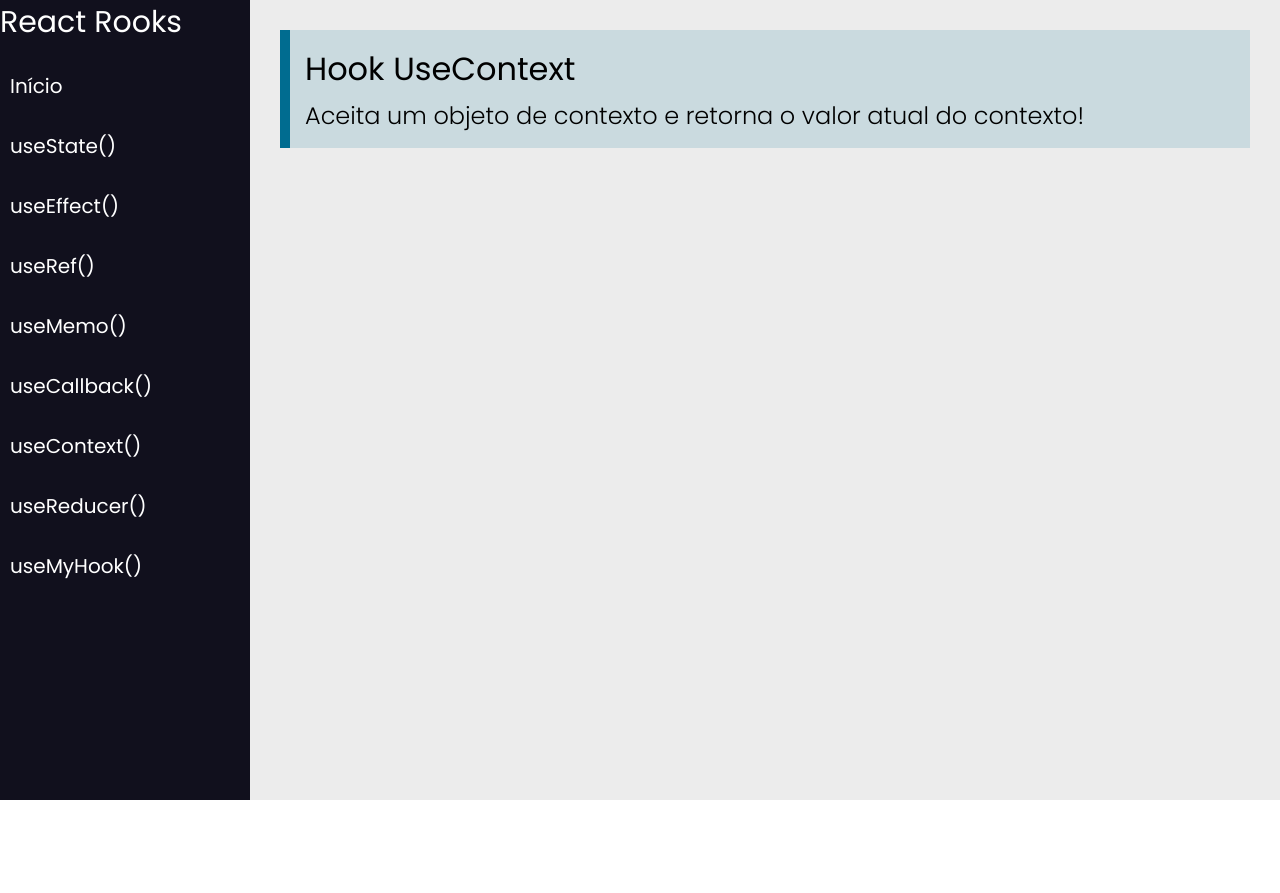
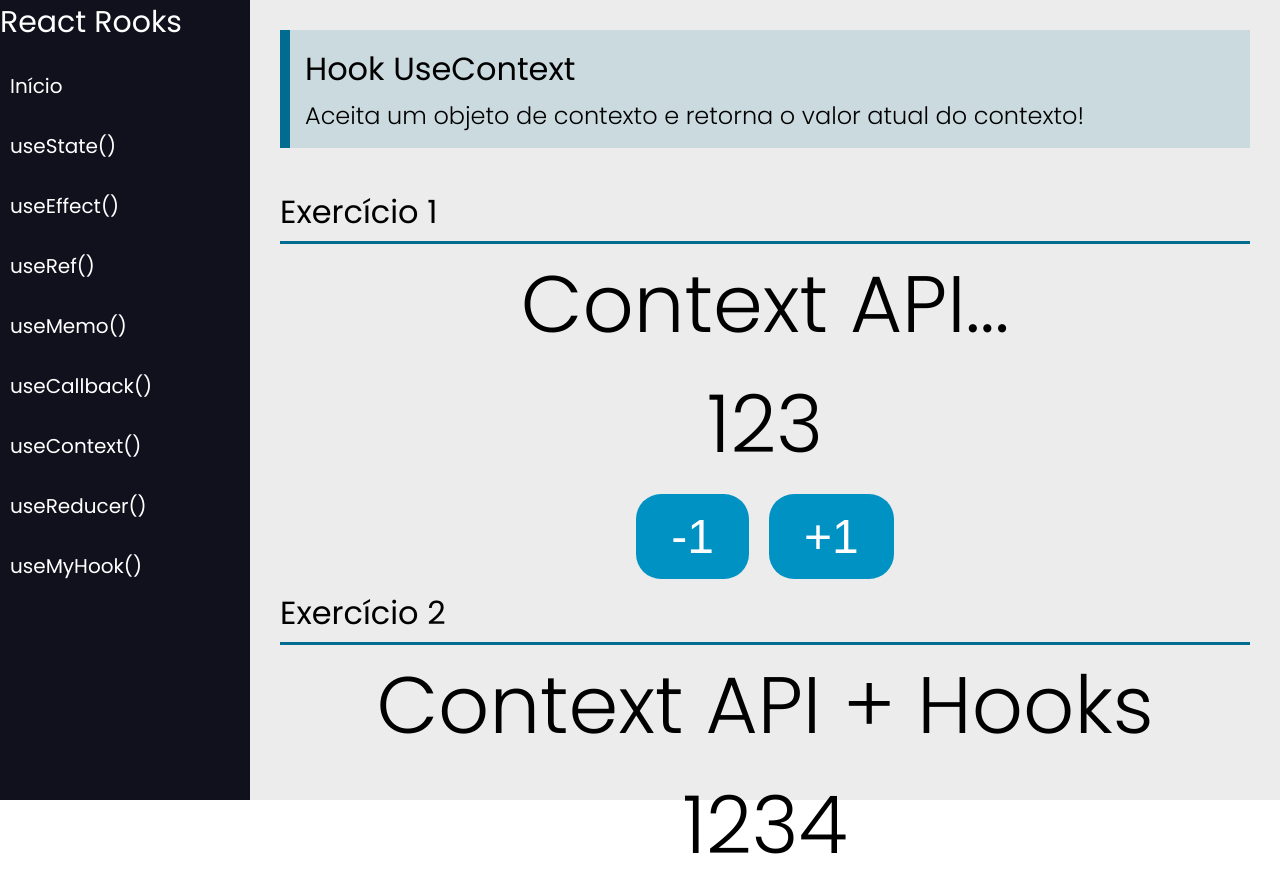
Before and after one commit to ketlynsantos/Hooks, a React (Create React App) app: page /useContext in a window 1280 px wide. Shown: the top 893 px of the page. Before the commit the page ends 800 px from the top, so only its background shows below. Built offline with nearby package versions, Linux system fonts and the light colour scheme.

Commit message:
useContext

```diff
--- /dev/null
+++ b/src/data/DataContext.js
@@ -0,0 +1,10 @@
+import React from 'react'
+
+export const data = {
+    number: 123,
+    text: 'Context API...'
+}
+
+//Objeto de contexto
+const DataContext = React.createContext(data)
+export default DataContext
--- /dev/null
+++ b/src/data/Store.jsx
@@ -0,0 +1,37 @@
+//Componente não visual
+import React, { useState } from 'react'
+
+//Estado inicial
+const initialState = {
+    number: 1234,
+    text: 'Context API + Hooks'
+}
+
+//Contexto
+export const AppContext = React.createContext(initialState)
+
+const Store = props => {
+
+    const [state, setState] = useState(initialState)
+
+    function updateState(key, value) {
+        setState({
+            ...state,
+            [key]: value
+        })
+    }
+
+    return (
+        <AppContext.Provider value={{
+            number: state.number,
+            text: state.text,
+            setNumber: n => updateState('number', n),
+            setText: t => updateState('text', t)
+        }}>
+            { props.children }
+        </AppContext.Provider>
+    )
+
+}
+
+export default Store
--- a/src/views/App.jsx
+++ b/src/views/App.jsx
@@ -1,19 +1,27 @@
 import './App.css'
-import React from 'react'
+import React, { useState } from 'react'
 import { BrowserRouter as Router } from  'react-router-dom'
 
 import Menu from '../components/layout/Menu'
 import Content from '../components/layout/Content'
+import DataContext, { data } from '../data/DataContext'
+import Store from '../data/Store'
 
 const App = props => {
 
+    const [state, setState] = useState(data)
+
     return (
+        <Store>
+            <DataContext.Provider value={{state, setState}}>
                 <div className="App">
                     <Router>
                         <Menu />
                         <Content />
                     </Router>
                 </div>
+            </DataContext.Provider>
+        </Store>
     )
 }
 
--- a/src/views/examples/UseContext.jsx
+++ b/src/views/examples/UseContext.jsx
@@ -1,13 +1,57 @@
-import React from 'react'
+import React, { useContext, useEffect } from 'react'
 import PageTitle from '../../components/layout/PageTitle'
+import SectionTitle from '../../components/layout/SectionTitle'
+
+import DataContext from '../../data/DataContext'
+import { AppContext } from '../../data/Store'
 
 const UseContext = (props) => {
+
+    const {state, setState} = useContext(DataContext)
+
+    function addNumber(delta) {
+        setState({
+            //Operador (...) que pega todos os atributos do estado atual
+            ...state,
+            number: state.number + delta
+        })
+    }
+
+    const {number, text, setNumber, setText} = useContext(AppContext)
+
+    // //Modificar o texto
+    // useEffect(function() {
+    //     if(number > 1250) {
+    //         setText('Eita!!')
+    //     }
+    // }, [number])
+
     return (
         <div className="UseContext">
             <PageTitle
                 title="Hook UseContext"
-                subtitle="Aceita um objeto de contexto e retorna o valor atual do contexto!"
-            />
+                subtitle="Aceita um objeto de contexto e retorna o valor atual do contexto!"/>
+
+                <SectionTitle title="Exercício 1"/>
+                <div className="center">
+                    <span className="text">{ state.text }</span>
+                    <span className="text">{ state.number }</span>
+
+                    <div>
+                        <button className="btn" onClick={() => addNumber(-1)}>-1</button>
+                        <button className="btn" onClick={() => addNumber(+1)}>+1</button>
+                    </div>
+                </div>
+
+                <SectionTitle title="Exercício 2"/>
+                <div className="center">
+                    <span className="text">{ text }</span>
+                    <span className="text">{ number }</span>
+                    <div>
+                        <button className="btn" onClick={() => setNumber(number -1)}>-1</button>
+                        <button className="btn" onClick={() => setNumber(number +1)}>+1</button>
+                    </div>
+                </div>
         </div>
     )
 }
```
